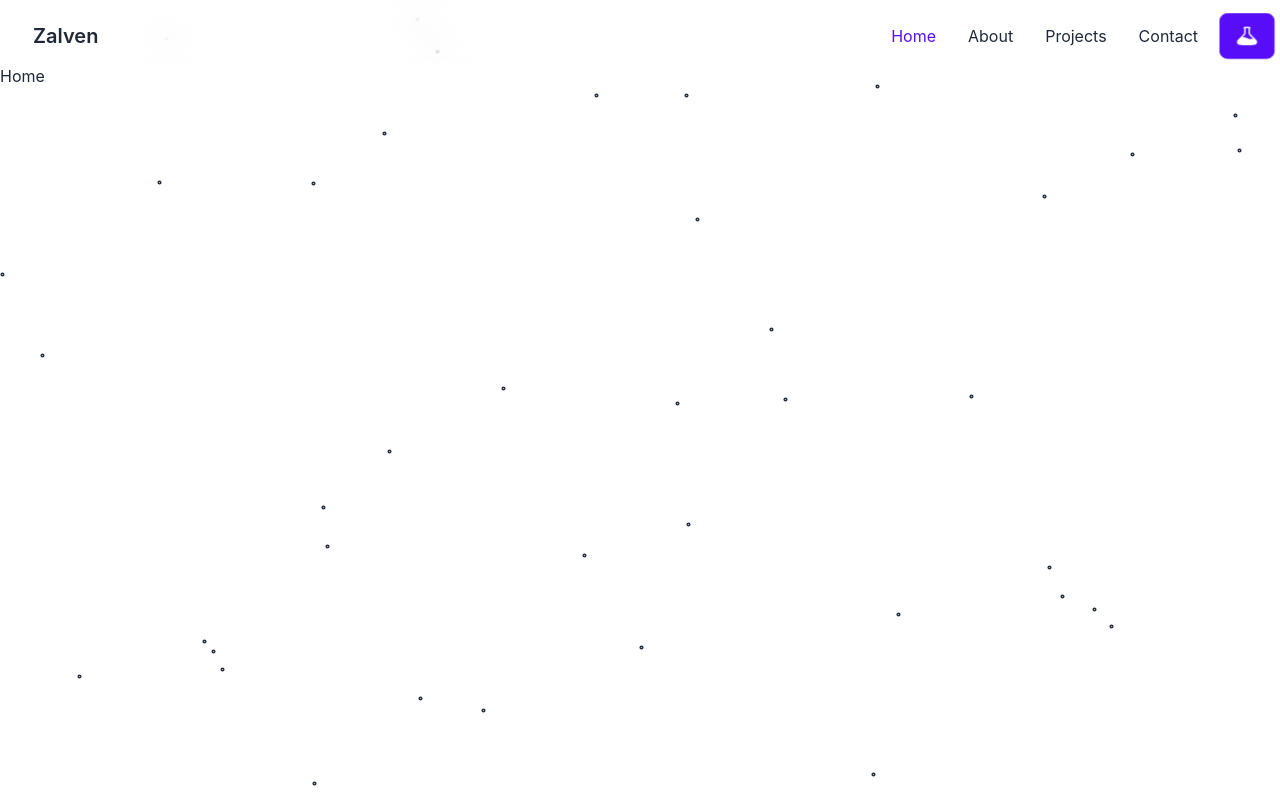
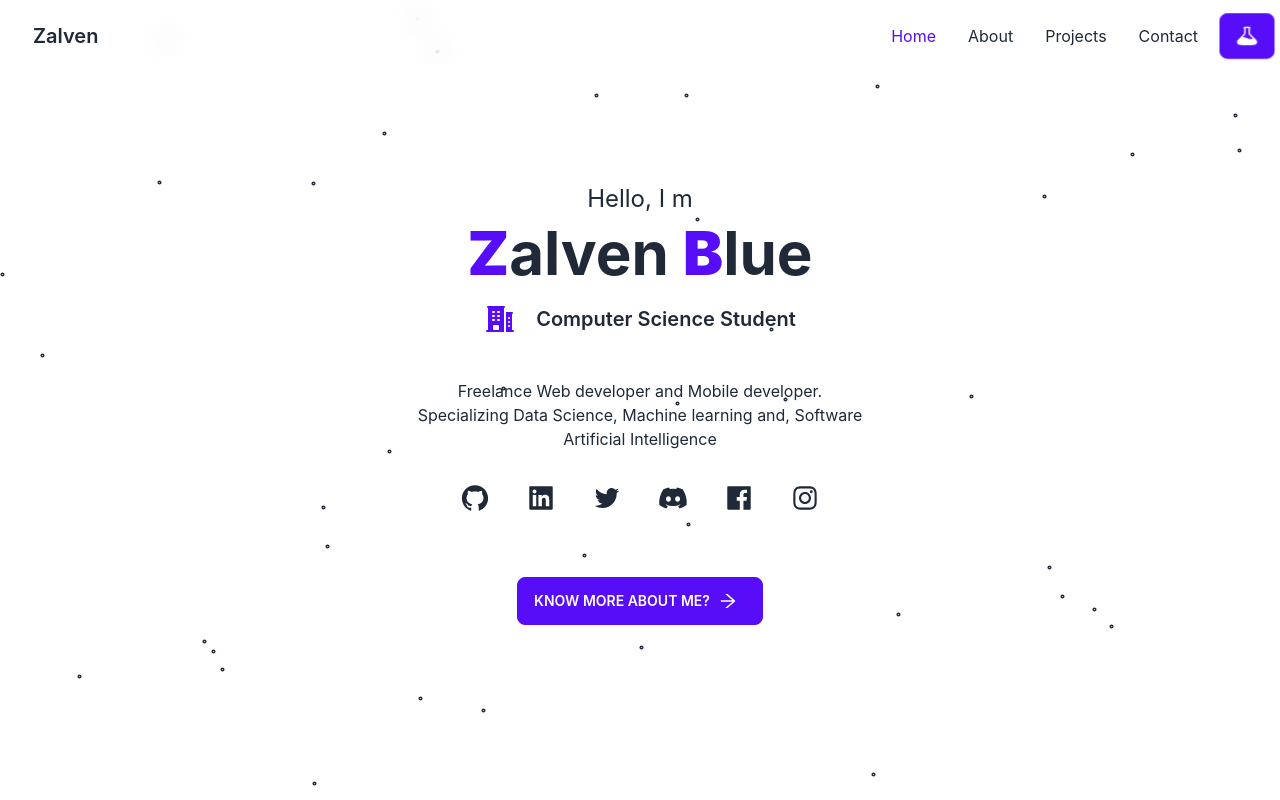
Before and after one commit to zalven-official/zalven-portfolio, a React (Vite) app: page / in a window 1280 px wide. Built offline with nearby package versions, Linux system fonts and the light colour scheme.

Commit message:
finishing home page

```diff
--- a/package.json
+++ b/package.json
@@ -12,9 +12,11 @@
   "dependencies": {
     "@heroicons/react": "^2.0.10",
     "daisyui": "^2.25.0",
+    "devicon": "^2.15.1",
     "heroicons": "^2.0.10",
     "react": "^18.2.0",
     "react-dom": "^18.2.0",
+    "react-icons": "^4.4.0",
     "react-lineto": "^3.3.0",
     "react-p5": "^1.3.30",
     "react-router-dom": "^6.3.0"
--- a/src/components/Background.tsx
+++ b/src/components/Background.tsx
@@ -119,7 +119,7 @@ function Background() {
     setDeltaTime(deltaTimeValue);
   });
   return (
-    <div className="fixed left-0 top-0 h-full w-full bg-inherit overflow-hidden">
+    <div className="fixed left-0 top-0 h-full w-full bg-inherit overflow-hidden  ">
       {lines?.map((value, index) => {
         const keyName = `lineNumber${index}`;
         return (
--- a/src/components/NavigationBar.tsx
+++ b/src/components/NavigationBar.tsx
@@ -33,11 +33,11 @@ function NavigationBar({ children }: NavigationProps) {
         />
         <div className="drawer-content ">
           <Background />
-          <div className="relative flex items-center justify-center sm:pt-0 ">
-            <div className="fixed top-0 navbar  max-w-7xl ">
+          <div className="relative flex items-start justify-center sm:pt-0 ">
+            <div className="fixed top-0 navbar  max-w-7xl">
               <div className="flex-1 ">
                 <nav className="navbar top-0 fixed max-w-7xl ">
-                  <div className="navbar top-0 -z-10 left-0 bg-base-100 fixed  bg-opacity-30 backdrop-filter backdrop-blur-lg" />
+                  <div className="navbar top-0 -z-10 left-0 bg-base-100 fixed  bg-opacity-30 backdrop-filter backdrop-blur-md" />
                   <div className="flex-1">
                     <Link to="/">
                       <span className="btn btn-ghost normal-case text-xl z-20 ">
@@ -111,7 +111,7 @@ function NavigationBar({ children }: NavigationProps) {
                 </nav>
               </div>
             </div>
-            <div className="flex-1  max-w-7xl mt-16">{children}</div>
+            <div className="flex-0 w-full max-w-7xl ">{children}</div>
           </div>
         </div>
         <div className="drawer-side">
--- a/src/pages/Home.tsx
+++ b/src/pages/Home.tsx
@@ -1,7 +1,55 @@
 import React from 'react';
+import { BuildingOffice2Icon } from '@heroicons/react/24/solid';
+import { Link, useNavigate } from 'react-router-dom';
+import {
+  AiFillFacebook,
+  AiFillGithub,
+  AiOutlineTwitter,
+  AiFillLinkedin,
+  AiOutlineInstagram,
+  AiOutlineArrowRight,
+} from 'react-icons/ai';
+import { FaDiscord } from 'react-icons/fa';
 
 function Home() {
-  return <div>Home</div>;
+  const navigate = useNavigate();
+
+  return (
+    <div>
+      <div className="hero min-h-screen ">
+        <div className="hero-content text-center ">
+          <div className="max-w-md">
+            <p className="py-2 text-2xl ">Hello, I m</p>
+            <h1 className="text-6xl font-bold select-none">
+              <strong className="text-primary">Z</strong>alven{' '}
+              <strong className="text-primary">B</strong>lue
+            </h1>
+
+            <p className="py-2 text-xl font-semibold  flex my-3 items-center justify-center gap-5">
+              <BuildingOffice2Icon className="w-8  text-primary text-center" />
+              Computer Science Student
+            </p>
+            <p className="py-6 ">
+              Freelance Web developer and Mobile developer. Specializing Data
+              Science, Machine learning and, Software Artificial Intelligence
+            </p>
+            <div className="flex mb-5 items-center justify-center gap-5">
+              <AiFillGithub size={30} className="m-2" />
+              <AiFillLinkedin size={30} className="m-2" />
+              <AiOutlineTwitter size={30} className="m-2" />
+              <FaDiscord size={30} className="m-2" />
+              <AiFillFacebook size={30} className="m-2" />
+              <AiOutlineInstagram size={30} className="m-2" />
+            </div>
+            <Link to="/About" className="btn btn-primary mt-9">
+              Know More About me?{' '}
+              <AiOutlineArrowRight className="m-2" size={20} />
+            </Link>
+          </div>
+        </div>
+      </div>
+    </div>
+  );
 }
 
 Home.propTypes = {};
```
Also changed, not shown: src/styles/index.scss (line endings or trailing spaces), 1 other file (tests, documents, lock files or other folders).
